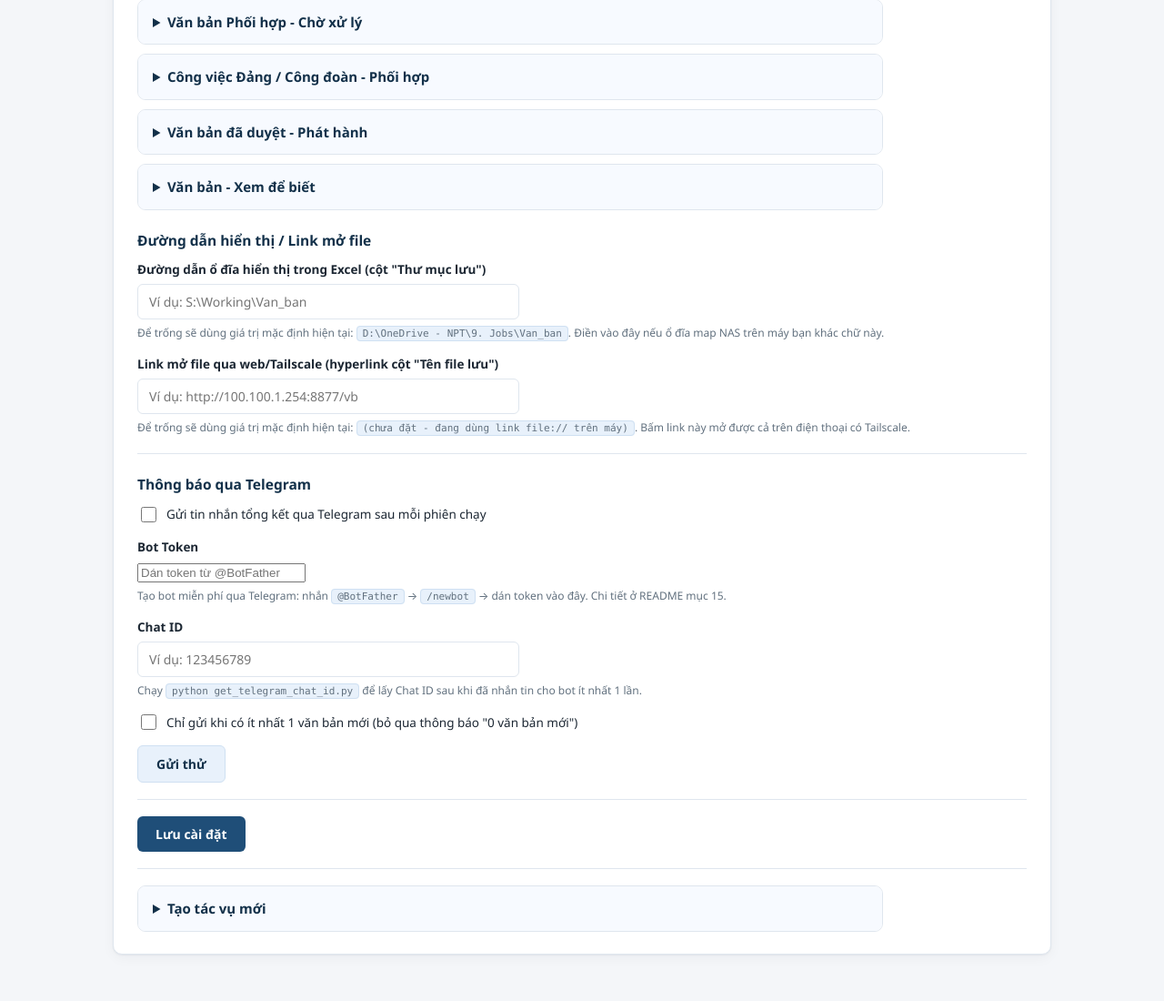
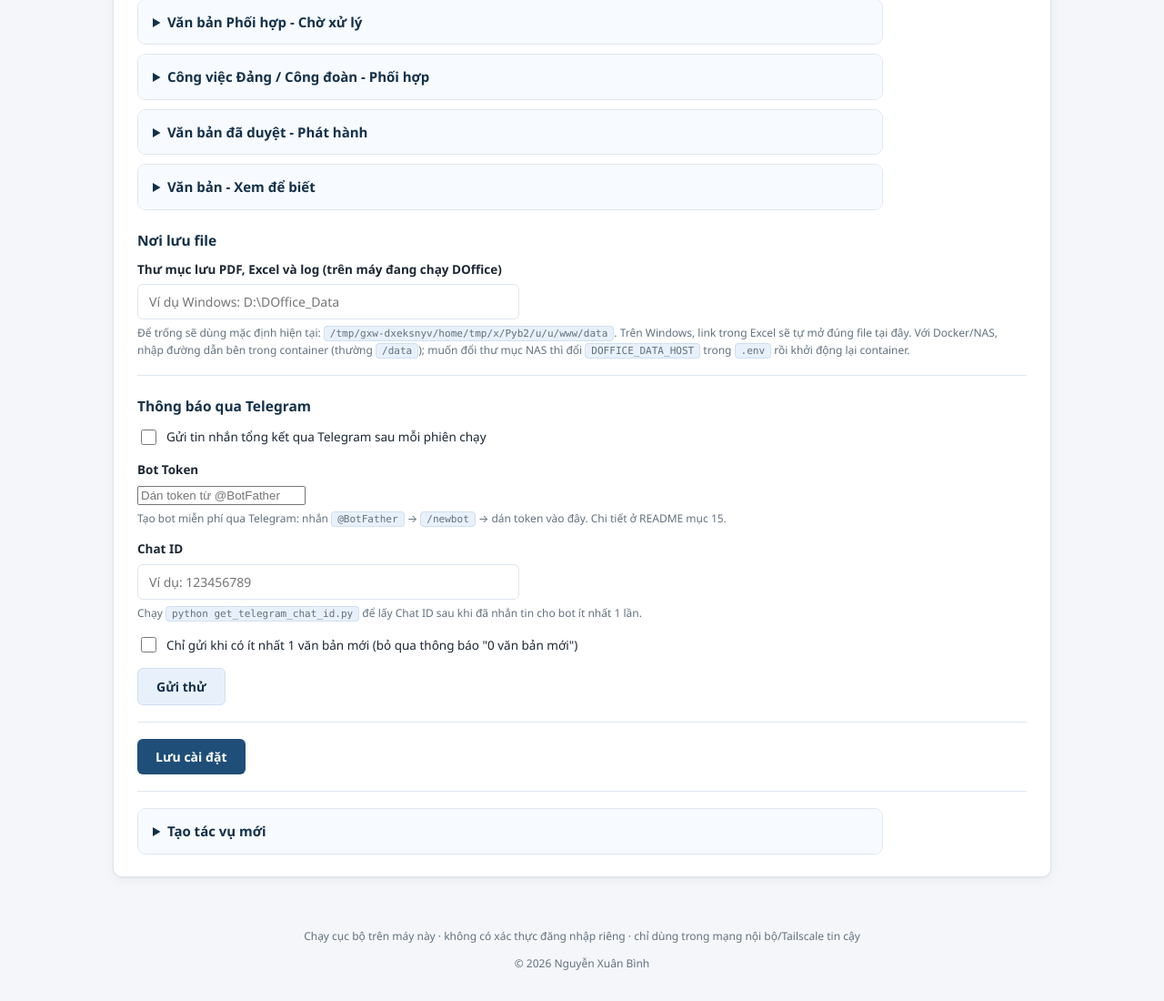
Before and after one commit to zerokiem/DO_Auto, a Flask app: page /settings in a window 1280 px wide. Shown: the part 1157-2257 px from the top of the page at 91% size. After the commit the page ends 2223 px from the top, so only its background shows below. Run offline with Flask 3, Linux system fonts and the light colour scheme.

Commit message:
Don gian hoa noi luu file va hyperlink

```diff
--- a/docker-compose.yml
+++ b/docker-compose.yml
@@ -22,8 +22,7 @@
       # Trong container, du lieu luon o /data (khong doi). Doi cho luu THAT tren
       # may chu bang DOFFICE_DATA_HOST trong .env, khong phai bien nay.
       - DOFFICE_DATA_DIR=/data
-      # (Tuy chon) duong dan hien thi trong Excel + link mo file - xem .env.example.
-      - DOFFICE_DISPLAY_DIR=${DOFFICE_DISPLAY_DIR:-}
+      # (Tuy chon) URL public de hyperlink PDF mo qua web/Tailscale.
       - DOFFICE_DISPLAY_URL=${DOFFICE_DISPLAY_URL:-}
       - DOFFICE_TELEGRAM_ENABLED=${DOFFICE_TELEGRAM_ENABLED:-false}
       - DOFFICE_TELEGRAM_BOT_TOKEN=${DOFFICE_TELEGRAM_BOT_TOKEN:-}
--- a/webapp/app.py
+++ b/webapp/app.py
@@ -15,6 +15,7 @@
 import time
 from datetime import datetime
 from pathlib import Path
+from urllib.parse import urljoin
 
 from flask import Flask, Response, abort, jsonify, redirect, render_template, request, send_file, url_for
 
@@ -471,18 +472,15 @@
 
         doffice_url = request.form.get("doffice_url", "").strip()
         common_updates = {
+            "DOWNLOAD_BASE_DIR_OVERRIDE": request.form.get(
+                "download_base_dir_override", effective_cfg.DOWNLOAD_BASE_DIR_OVERRIDE
+            ).strip(),
             "STOP_WHEN_DUPLICATE_FOUND": request.form.get("stop_when_duplicate_found") == "on",
             "DUPLICATE_CHECK_MODE": request.form.get("duplicate_check_mode", effective_cfg.DUPLICATE_CHECK_MODE),
             "ENABLE_TELEGRAM_NOTIFY": request.form.get("enable_telegram_notify") == "on",
             "TELEGRAM_BOT_TOKEN": request.form.get("telegram_bot_token", effective_cfg.TELEGRAM_BOT_TOKEN).strip(),
             "TELEGRAM_CHAT_ID": request.form.get("telegram_chat_id", effective_cfg.TELEGRAM_CHAT_ID).strip(),
             "TELEGRAM_NOTIFY_ONLY_IF_NEW": request.form.get("telegram_notify_only_if_new") == "on",
-            "DISPLAY_BASE_DIR_OVERRIDE": request.form.get(
-                "display_base_dir_override", effective_cfg.DISPLAY_BASE_DIR_OVERRIDE
-            ).strip(),
-            "DISPLAY_BASE_URL_OVERRIDE": request.form.get(
-                "display_base_url_override", effective_cfg.DISPLAY_BASE_URL_OVERRIDE
-            ).strip(),
         }
         if doffice_url:
             common_updates["DOFFICE_URL"] = doffice_url
@@ -560,6 +558,8 @@
     tasks = _ordered_tasks(effective_cfg)
     common = {
         "DOFFICE_URL": effective_cfg.DOFFICE_URL,
+        "DOWNLOAD_BASE_DIR": str(effective_cfg.DOWNLOAD_BASE_DIR),
+        "DOWNLOAD_BASE_DIR_OVERRIDE": effective_cfg.DOWNLOAD_BASE_DIR_OVERRIDE,
         "STOP_WHEN_DUPLICATE_FOUND": effective_cfg.STOP_WHEN_DUPLICATE_FOUND,
         "DUPLICATE_CHECK_MODE": effective_cfg.DUPLICATE_CHECK_MODE,
         "SLOW_MO_MS": effective_cfg.SLOW_MO_MS,
@@ -567,10 +567,6 @@
         "TELEGRAM_BOT_TOKEN": effective_cfg.TELEGRAM_BOT_TOKEN,
         "TELEGRAM_CHAT_ID": effective_cfg.TELEGRAM_CHAT_ID,
         "TELEGRAM_NOTIFY_ONLY_IF_NEW": effective_cfg.TELEGRAM_NOTIFY_ONLY_IF_NEW,
-        "DISPLAY_BASE_DIR": effective_cfg.DISPLAY_BASE_DIR,
-        "DISPLAY_BASE_URL": effective_cfg.DISPLAY_BASE_URL,
-        "DISPLAY_BASE_DIR_OVERRIDE": effective_cfg.DISPLAY_BASE_DIR_OVERRIDE,
-        "DISPLAY_BASE_URL_OVERRIDE": effective_cfg.DISPLAY_BASE_URL_OVERRIDE,
     }
     saved = request.args.get("saved") == "1"
     message = request.args.get("message", "")
@@ -584,7 +580,11 @@
         error=error,
         auth=_auth_state_info(effective_cfg),
         login_status=login_manager.status(),
-        route_choices=DOFFICE_ROUTE_CHOICES,
+        # Dua URL day du vao datalist de nguoi dung copy/paste duoc ngay. Code
+        # van chap nhan ca URL day du lan path /... de tuong thich config cu.
+        route_choices=[
+            (label, urljoin(effective_cfg.DOFFICE_URL, route)) for label, route in DOFFICE_ROUTE_CHOICES
+        ],
         # Nut "Dang nhap lai" can mo Chromium THAT tren may dang chay server
         # nay - tren Linux/Docker (NAS/Pi) khong co man hinh (DISPLAY) se luon
         # loi, xem do_auto/login_flow.py. Bao truoc thay vi de bam xong moi biet.
--- a/webapp/static/app.js
+++ b/webapp/static/app.js
@@ -292,6 +292,27 @@
       syncTabRequirement();
     });
 
+    // URL truc tiep luon duoc uu tien trong backend. Khoa cach dieu huong cu
+    // ngay tren form de nguoi dung khong vo tinh sua ca hai cach roi tu hoi
+    // cach nao duoc chay. Xoa URL thi cac o Sidebar/Tieu muc mo lai.
+    document.querySelectorAll("input[name$='_list_link_href']").forEach((urlInput) => {
+      const prefix = urlInput.name === "new_list_link_href"
+        ? "new"
+        : urlInput.name.slice(0, -"_list_link_href".length);
+      const sidebar = document.querySelector(`input[name="${prefix}_sidebar_item"]`);
+      const listLink = document.querySelector(`input[name="${prefix}_list_link"]`);
+      const legacyBox = urlInput.closest(".field-row")?.querySelector(".legacy-navigation-fields");
+      const syncNavigationMode = () => {
+        const hasDirectUrl = Boolean(urlInput.value.trim());
+        [sidebar, listLink].filter(Boolean).forEach((input) => {
+          input.disabled = hasDirectUrl;
+        });
+        if (legacyBox && hasDirectUrl) legacyBox.open = false;
+      };
+      urlInput.addEventListener("input", syncNavigationMode);
+      syncNavigationMode();
+    });
+
     // Neu mo lai trang trong luc dang co 1 lan chay dien ra (vd nguoi dung
     // reload), tu ket noi lai console va tiep tuc theo doi thay vi mat log.
     const initial = window.__INITIAL_STATUS__;
--- a/webapp/templates/settings.html
+++ b/webapp/templates/settings.html
@@ -124,9 +124,9 @@
     <div class="navigation-simple-card">
       <div class="navigation-step-number">2–3</div>
       <div class="field-row">
-        <label for="{{ key }}_list_link_href">Đường dẫn trực tiếp đến danh sách (khuyên dùng)</label>
-        <input type="text" name="{{ key }}_list_link_href" id="{{ key }}_list_link_href" value="{{ task.list_link_href }}" list="doffice-route-choices" placeholder="Chọn trong danh sách hoặc dán đường dẫn DOffice">
-        <p class="field-hint">Sau khi chọn Vai trò, hệ thống vào thẳng đường dẫn này và bỏ qua Sidebar/Tiểu mục. Danh sách gợi ý bên dưới được lấy trực tiếp từ DOffice.</p>
+        <label for="{{ key }}_list_link_href">Link đầy đủ đến danh sách (khuyên dùng)</label>
+        <input type="text" inputmode="url" name="{{ key }}_list_link_href" id="{{ key }}_list_link_href" value="{{ task.list_link_href }}" list="doffice-route-choices" placeholder="https://doffice.npt.com.vn/...">
+        <p class="field-hint">Dán URL đầy đủ từ DOffice. Trong chế độ điều hướng đơn giản, khi ô này có giá trị hệ thống chỉ dùng URL; Sidebar/Tiểu mục bên dưới sẽ tự khóa để tránh xung đột. Xóa URL thì mới dùng cách cũ.</p>
         <details class="legacy-navigation-fields">
           <summary>Cách cũ: dùng Mục Sidebar + Tiểu mục khi chưa có đường dẫn</summary>
           <div class="field-row">
@@ -184,16 +184,11 @@
     {% endfor %}
     </div>
 
-    <h2 class="section-title">Đường dẫn hiển thị / Link mở file</h2>
+    <h2 class="section-title">Nơi lưu file</h2>
     <div class="field-row">
-      <label for="display_base_dir_override">Đường dẫn ổ đĩa hiển thị trong Excel (cột "Thư mục lưu")</label>
-      <input type="text" name="display_base_dir_override" id="display_base_dir_override" value="{{ common.DISPLAY_BASE_DIR_OVERRIDE }}" placeholder="Ví dụ: S:\Working\Van_ban">
-      <p class="field-hint">Để trống sẽ dùng giá trị mặc định hiện tại: <code>{{ common.DISPLAY_BASE_DIR }}</code>. Điền vào đây nếu ổ đĩa map NAS trên máy bạn khác chữ này.</p>
-    </div>
-    <div class="field-row">
-      <label for="display_base_url_override">Link mở file qua web/Tailscale (hyperlink cột "Tên file lưu")</label>
-      <input type="text" name="display_base_url_override" id="display_base_url_override" value="{{ common.DISPLAY_BASE_URL_OVERRIDE }}" placeholder="Ví dụ: http://100.100.1.254:8877/vb">
-      <p class="field-hint">Để trống sẽ dùng giá trị mặc định hiện tại: <code>{{ common.DISPLAY_BASE_URL or "(chưa đặt - đang dùng link file:// trên máy)" }}</code>. Bấm link này mở được cả trên điện thoại có Tailscale.</p>
+      <label for="download_base_dir_override">Thư mục lưu PDF, Excel và log (trên máy đang chạy DOffice)</label>
+      <input type="text" name="download_base_dir_override" id="download_base_dir_override" value="{{ common.DOWNLOAD_BASE_DIR_OVERRIDE }}" placeholder="Ví dụ Windows: D:\DOffice_Data">
+      <p class="field-hint">Để trống sẽ dùng mặc định hiện tại: <code>{{ common.DOWNLOAD_BASE_DIR }}</code>. Trên Windows, link trong Excel sẽ tự mở đúng file tại đây. Với Docker/NAS, nhập đường dẫn bên trong container (thường <code>/data</code>); muốn đổi thư mục NAS thì đổi <code>DOFFICE_DATA_HOST</code> trong <code>.env</code> rồi khởi động lại container.</p>
     </div>
 
     <hr class="divider">
@@ -254,9 +249,9 @@
     <div class="navigation-simple-card">
       <div class="navigation-step-number">2–3</div>
       <div class="field-row">
-        <label for="new_list_link_href">Đường dẫn trực tiếp đến danh sách (khuyên dùng)</label>
-        <input type="text" name="new_list_link_href" id="new_list_link_href" list="doffice-route-choices" placeholder="Chọn trong danh sách hoặc dán đường dẫn DOffice">
-        <p class="field-hint">Chọn một đường dẫn đã khảo sát. Nếu chưa có đường dẫn phù hợp, mở cách cũ bên dưới.</p>
+        <label for="new_list_link_href">Link đầy đủ đến danh sách (khuyên dùng)</label>
+        <input type="text" inputmode="url" name="new_list_link_href" id="new_list_link_href" list="doffice-route-choices" placeholder="https://doffice.npt.com.vn/...">
+        <p class="field-hint">Dán URL đầy đủ từ DOffice. Trong chế độ điều hướng đơn giản, khi ô này có giá trị chỉ URL được dùng; Sidebar/Tiểu mục bên dưới sẽ tự khóa để tránh xung đột.</p>
         <details class="legacy-navigation-fields">
           <summary>Cách cũ: dùng Mục Sidebar + Tiểu mục</summary>
           <div class="field-row">
```
Also changed, not shown: config.py (+16 -28 lines), do_auto/runner.py (+2 -6 lines), do_auto/settings_store.py (+23 -15 lines), tests/test_dynamic_tasks.py (+39 -0 lines), README.md, 1 other file.
